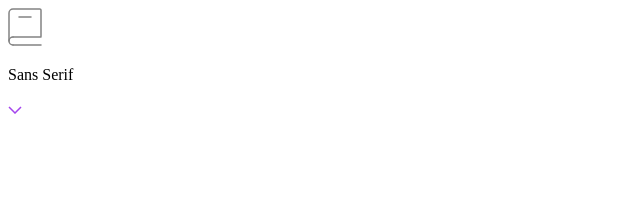
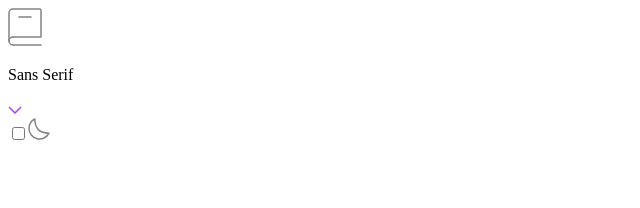
Before and after one commit to azanra/dictionary-web-app, a React (Vite) app: page / in a window 1280 px wide. Shown: the top 208 px of the page, without its empty margins (0-640 px from the left). Built offline with nearby package versions, Linux system fonts and the light colour scheme.

Commit message:
feat: create switcher for theme

```diff
--- a/src/pages/components/Header.jsx
+++ b/src/pages/components/Header.jsx
@@ -1,5 +1,6 @@
 import Dictionary from "../../assets/svg/Dictionary.svg?react";
 import FontDropdown from "./FontDropdown";
+import ThemeSwitcher from "./ThemeSwitcher";
 
 const Header = () => {
   return (
@@ -9,6 +10,7 @@ const Header = () => {
           <Dictionary />
         </div>
         <FontDropdown />
+        <ThemeSwitcher />
       </div>
     </div>
   );
--- /dev/null
+++ b/src/pages/components/ThemeSwitcher.jsx
@@ -0,0 +1,15 @@
+import IconMoon from "../../assets/svg/IconMoon.svg?react";
+
+const ThemeSwitcher = () => {
+  return (
+    <div>
+      <label>
+        <input type="checkbox" />
+        <span></span>
+      </label>
+      <IconMoon />
+    </div>
+  );
+};
+
+export default ThemeSwitcher;
```
Also changed, not shown: src/assets/svg/IconMoon.svg (renamed from src/assets/svg/icon-moon.svg).
